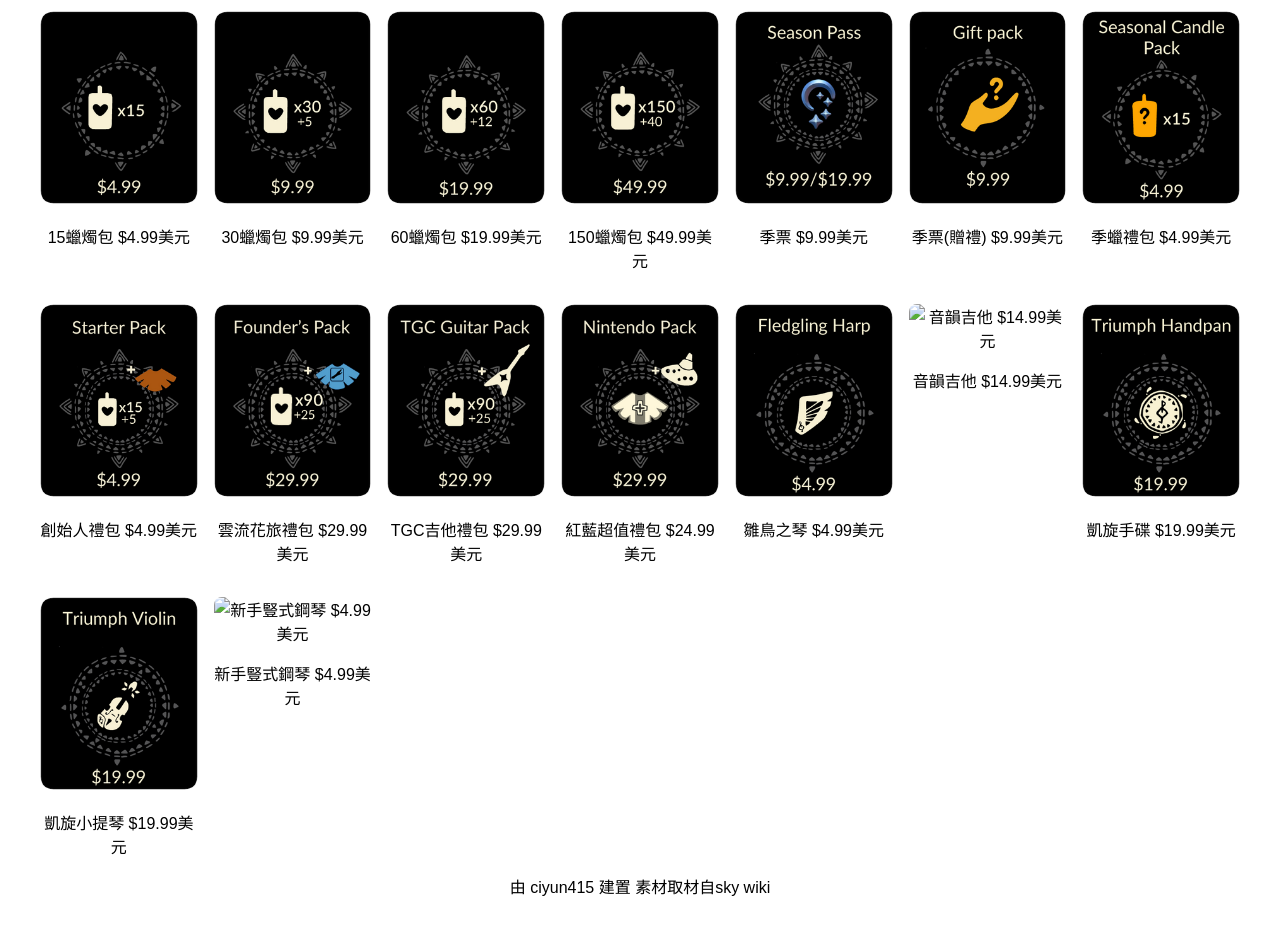
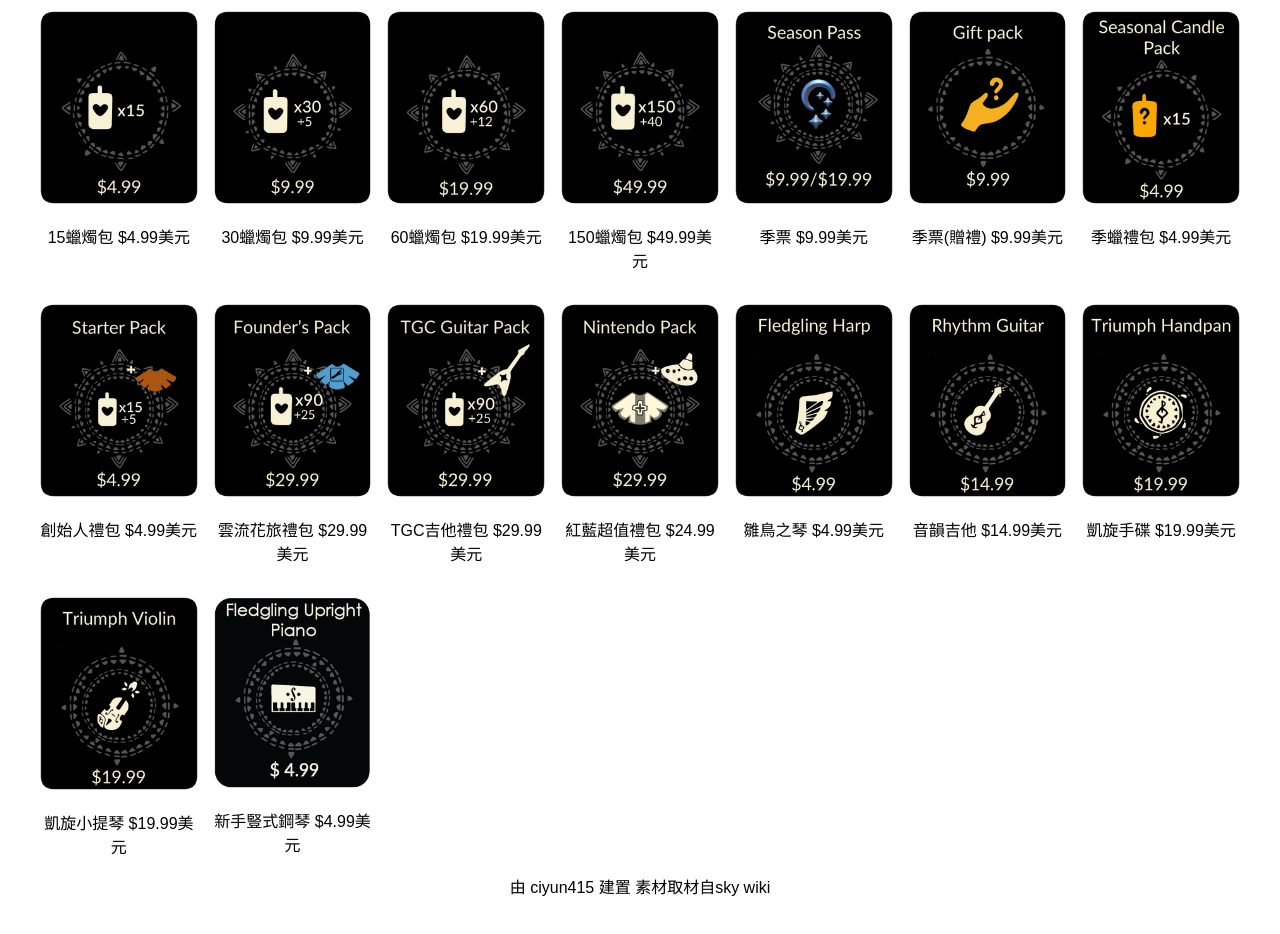
Before and after one commit to ciyun415/web, a plain HTML site: page index.html in a window 1280 px wide. Shown: the part 164-1098 px from the top of the page. Drawn offline with Linux system fonts and the light colour scheme.

Commit message:
更新 index.html

```diff
--- a/index.html
+++ b/index.html
@@ -30,10 +30,10 @@
         { title: "TGC吉他禮包 $29.99美元", src: "images/TGC-Guitar-Pack-IAP-Morybel-0146.png" },
         { title: "紅藍超值禮包 $24.99美元", src: "images/Nintendo_pack.png" },
         { title: "雛鳥之琴 $4.99美元", src: "images/SOPerformance-Fledgling-harp-IAP-Morybel-0146.png" },
-        { title: "音韻吉他 $14.99美元", src: "images/SOPerformance-Rhythm-Guitar-IAP-Morybel-0146" },
+        { title: "音韻吉他 $14.99美元", src: "images/SOPerformance-Rhythm-Guitar-IAP-Morybel-0146.png" },
         { title: "凱旋手碟 $19.99美元", src: "images/SOPerformance-Triumph-Handpan-IAP-Morybel-0146.png" },
         { title: "凱旋小提琴 $19.99美元", src: "images/Triumph-Violin-IAP-Credit-Morybel.png" },
-        { title: "新手豎式鋼琴 $4.99美元", src: "images/Fledgling-upright-Piano-instrument-IAP" }
+        { title: "新手豎式鋼琴 $4.99美元", src: "images/Fledgling-upright-Piano-instrument-IAP.png" }
       ];
 
       const gallery = document.getElementById("gallery");
```
